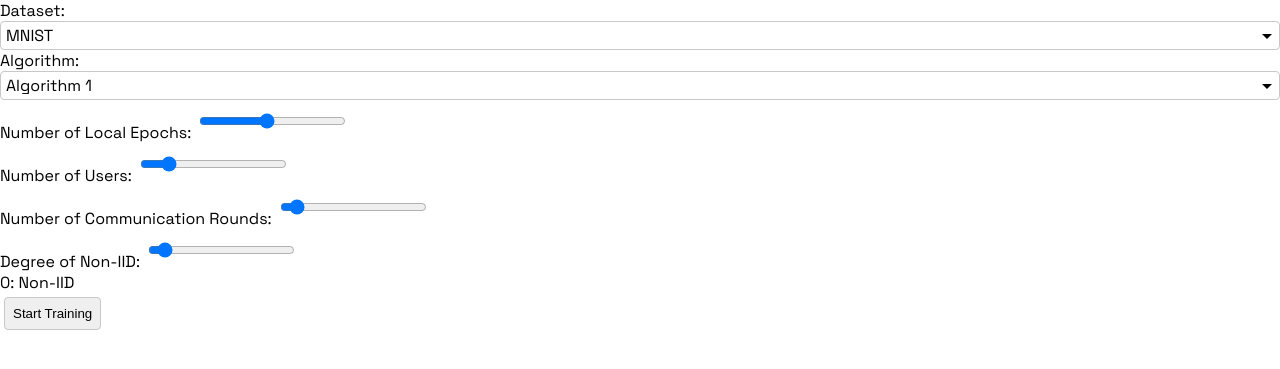
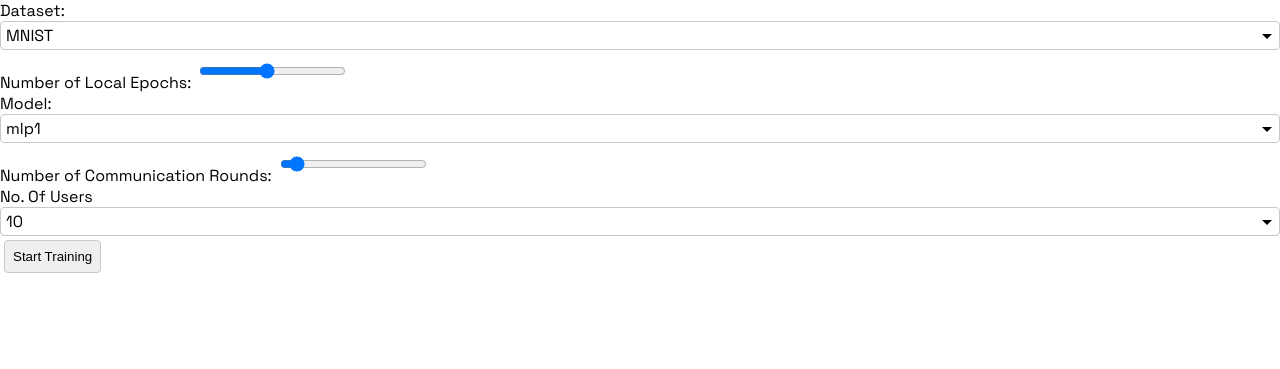
Before and after one commit to Puvan-git/federated-learning, a Flask app: page / in a window 1280 px wide. Shown: the top 369 px of the page. Run offline with Flask 3, Linux system fonts and the light colour scheme; some libraries are stand-ins or nearby versions.

Commit message:
established communication with client side and server side

```diff
--- a/app.py
+++ b/app.py
@@ -1,6 +1,11 @@
 from flask import Flask, render_template
 from flask_socketio import SocketIO, emit
 from models.server import FedAvg
+import logging
+
+# Set the desired log level (DEBUG, INFO, WARNING, ERROR, CRITICAL)
+logging.basicConfig(level=logging.DEBUG)
+
 
 app = Flask(__name__)
 socketio = SocketIO(app, async_mode='eventlet')
@@ -17,7 +22,8 @@
 @socketio.on('train')
 def start_training(message):
     user_input = message.get('params', {})  # Get user input as a dictionary
-    print('hi')
+    logging.debug('Received "train" event')  # Log that the event was received
+
     # Example: Access individual parameters
     FedAvg(user_input)
 
--- a/models/server.py
+++ b/models/server.py
@@ -21,7 +21,9 @@
         dataset=user_input.get('dataset', 'mnist'),
         local_ep=user_input.get('local-epochs', 10),
         model=user_input.get('model', 'mlp1'),
-        rounds=int(user_input.get('rounds', 500))
+        rounds=int(user_input.get('rounds', 500)),
+        iid=1,
+        num_users=int(user_input.get('number', 10))
     )
     args.device = torch.device(
         f"cuda:{args.gpu}" if torch.cuda.is_available() and args.gpu != -
--- a/templates/index.html
+++ b/templates/index.html
@@ -17,26 +17,38 @@
             <!-- Add more dataset options as needed -->
         </select><br>
 
-        <label for="algorithm">Algorithm:</label>
-        <select name="algorithm" id="algorithm">
-            <option value="algorithm1">Algorithm 1</option>
-            <option value="algorithm2">Algorithm 2</option>
+        <!-- <label for="algorithm">Algorithm:</label> -->
+        <!-- <select name="algorithm" id="algorithm"> -->
+            <!-- <option value="algorithm1">Algorithm 1</option> -->
+            <!-- <option value="algorithm2">Algorithm 2</option> -->
             <!-- Add more algorithm options as needed !-->
-        </select><br>
+        <!-- </select><br>  -->
 
         <label for="local-epochs">Number of Local Epochs:</label>
         <input type="range" name="local-epochs" id="local-epochs" min="1" max="10" value="5"><br>
 
-        <label for="num-users">Number of Users:</label>
-        <input type="range" name="num-users" id="num-users" min="5" max="50" value="10"><br>
+        <label for="model">Model:</label>
+        <select name="model" id="model">
+            <option value="mlp1">mlp1</option>
+            <option value="cnn">cnn</option>
+            <!-- Add more dataset options as needed -->
+        </select><br>
+        <!-- <label for="num-users">Number of Users:</label> -->
+        <!-- <input type="range" name="num-users" id="num-users" min="5" max="50" value="10"><br> -->
 
         <label for="communication-rounds">Number of Communication Rounds:</label>
         <input type="range" name="communication-rounds" id="communication-rounds" min="100" max="1000" value="100"><br>
 
-        <label for="degree-of-noniid">Degree of Non-IID:</label>
-        <input type="range" name="degree-of-noniid" id="degree-of-noniid" min="0" max="1" step="0.01" value="0">
-        <br>
-        <span id="degree-label">0: Non-IID</span><br>
+        <!-- <label for="degree-of-noniid">Degree of Non-IID:</label>
+        <input type="range" name="degree-of-noniid" id="degree-of-noniid" min="0" max="1" step="0.01" value="0"> -->
+        <!-- <br>
+        <span id="degree-label">0: Non-IID</span><br> -->
+        <label for="number">No. Of Users</label>
+        <select name="number" id="number">
+            <option value="10">10</option>
+            <option value="50">50</option>
+            <!-- Add more dataset options as needed -->
+        </select><br>
 
         <input type="submit" value="Start Training" id="start-training">
         <div id="status"></div>
@@ -44,7 +56,12 @@
 
     <script src="https://cdnjs.cloudflare.com/ajax/libs/socket.io/4.2.0/socket.io.js"></script>
     <script>
-        var socket = io.connect('http://' + document.domain + ':' + location.port + '/train');
+        var socket = io.connect('http://127.0.0.1:5000');
+        if (socket.connected) {
+            console.log('Socket is connected.');
+        } else {
+            console.log('Socket is not connected.');
+        }
 
         socket.on('update_status', function(data) {
             document.getElementById('status').innerHTML = data.data;
@@ -57,6 +74,7 @@
 
         // Send the form data to the server using WebSocket
         socket.emit('train', { params: Object.fromEntries(formData) });
+        console.log("form data sent");
     });
     </script>
 
```
